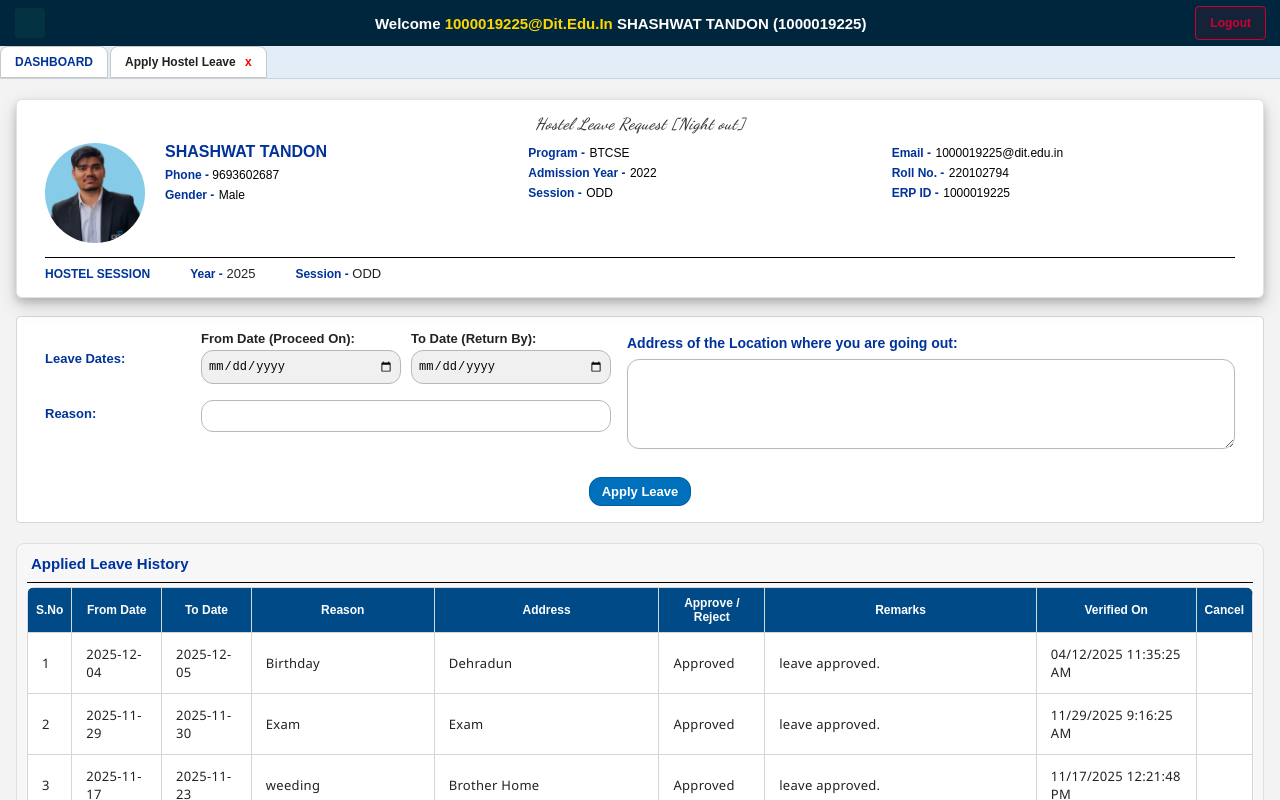
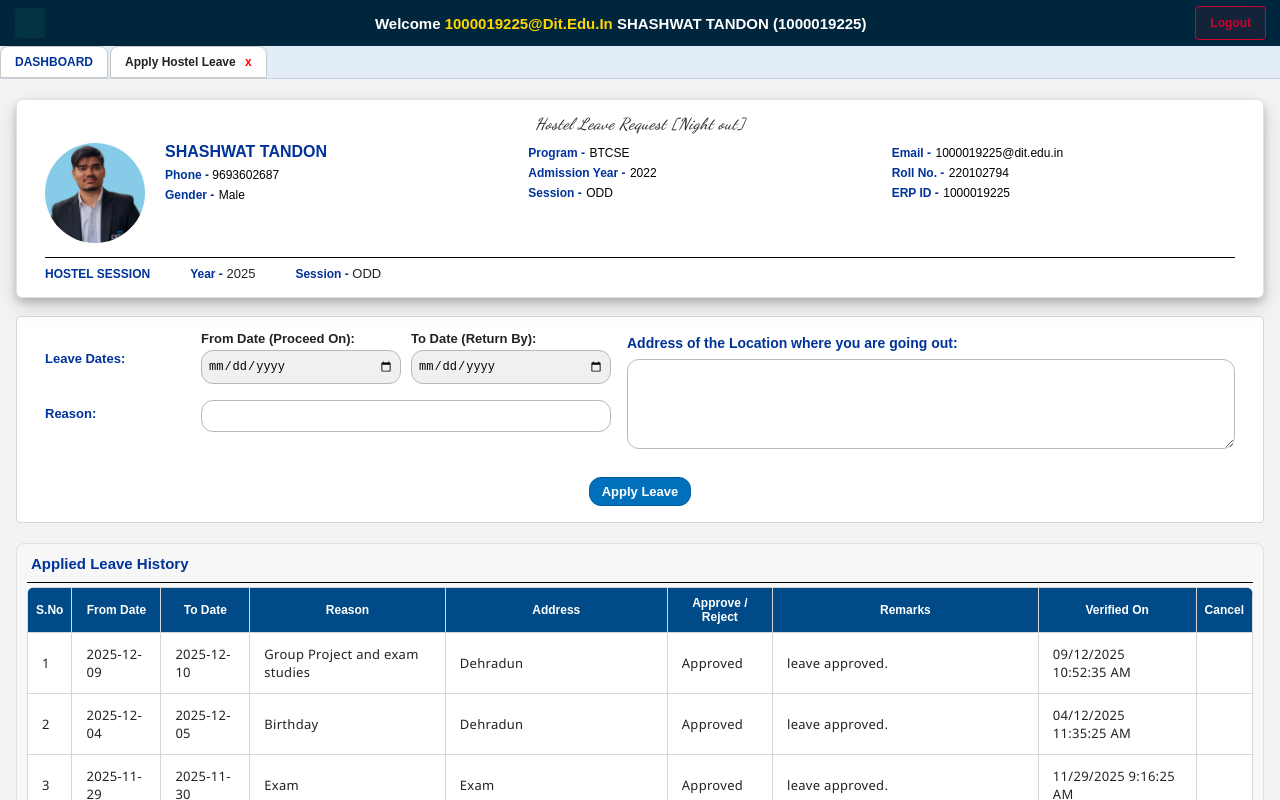
Before and after one commit to killlercram/College_hostel, a React (Vite) app: page / in a window 1280 px wide. Shown: the top 800 px of the page. Built offline with nearby package versions, Linux system fonts and the light colour scheme.

Commit message:
Another Leave

```diff
--- a/src/App.jsx
+++ b/src/App.jsx
@@ -11,6 +11,16 @@ export default function App() {
   const [history, setHistory] = useState([
     {
       id: 1,
+      from: "2025-12-09",
+      to: "2025-12-10",
+      reason: "Group Project and exam studies",
+      address: "Dehradun",
+      status: "Approved",
+      remarks: "leave approved.",
+      verifiedOn: "09/12/2025 10:52:35 AM",
+    },
+    {
+      id: 2,
       from: "2025-12-04",
       to: "2025-12-05",
       reason: "Birthday",
@@ -20,7 +30,7 @@ export default function App() {
       verifiedOn: "04/12/2025 11:35:25 AM",
     },
     {
-      id: 2,
+      id: 3,
       from: "2025-11-29",
       to: "2025-11-30",
       reason: "Exam",
@@ -30,7 +40,7 @@ export default function App() {
       verifiedOn: "11/29/2025 9:16:25 AM",
     },
     {
-      id: 3,
+      id: 4,
       from: "2025-11-17",
       to: "2025-11-23",
       reason: "weeding",
@@ -40,7 +50,7 @@ export default function App() {
       verifiedOn: "11/17/2025 12:21:48 PM",
     },
     {
-      id: 4,
+      id: 5,
       from: "2025-10-04",
       to: "2025-10-05",
       reason: "Interview",
@@ -50,7 +60,7 @@ export default function App() {
       verifiedOn: "10/3/2025 10:50:40 AM",
     },
     {
-      id: 5,
+      id: 6,
       from: "2025-10-02",
       to: "2025-10-03",
       reason: "Outside",
@@ -60,7 +70,7 @@ export default function App() {
       verifiedOn: "",
     },
     {
-      id: 6,
+      id: 7,
       from: "2025-09-18",
       to: "2025-09-21",
       reason: "Going to Noida for Interview",
@@ -70,7 +80,7 @@ export default function App() {
       verifiedOn: "9/18/2025 7:30:37 AM",
     },
     {
-      id: 7,
+      id: 8,
       from: "2025-09-12",
       to: "2025-09-13",
       reason: "Friend birthday",
@@ -80,7 +90,7 @@ export default function App() {
       verifiedOn: "",
     },
     {
-      id: 8,
+      id: 9,
       from: "2025-08-28",
       to: "2025-08-29",
       reason: "Doc appointment",
@@ -90,7 +100,7 @@ export default function App() {
       verifiedOn: "8/28/2025 1:14:19 PM",
     },
     {
-      id: 9,
+      id: 10,
       from: "2025-08-21",
       to: "2025-08-21",
       reason: "Doctor Visit",
```
